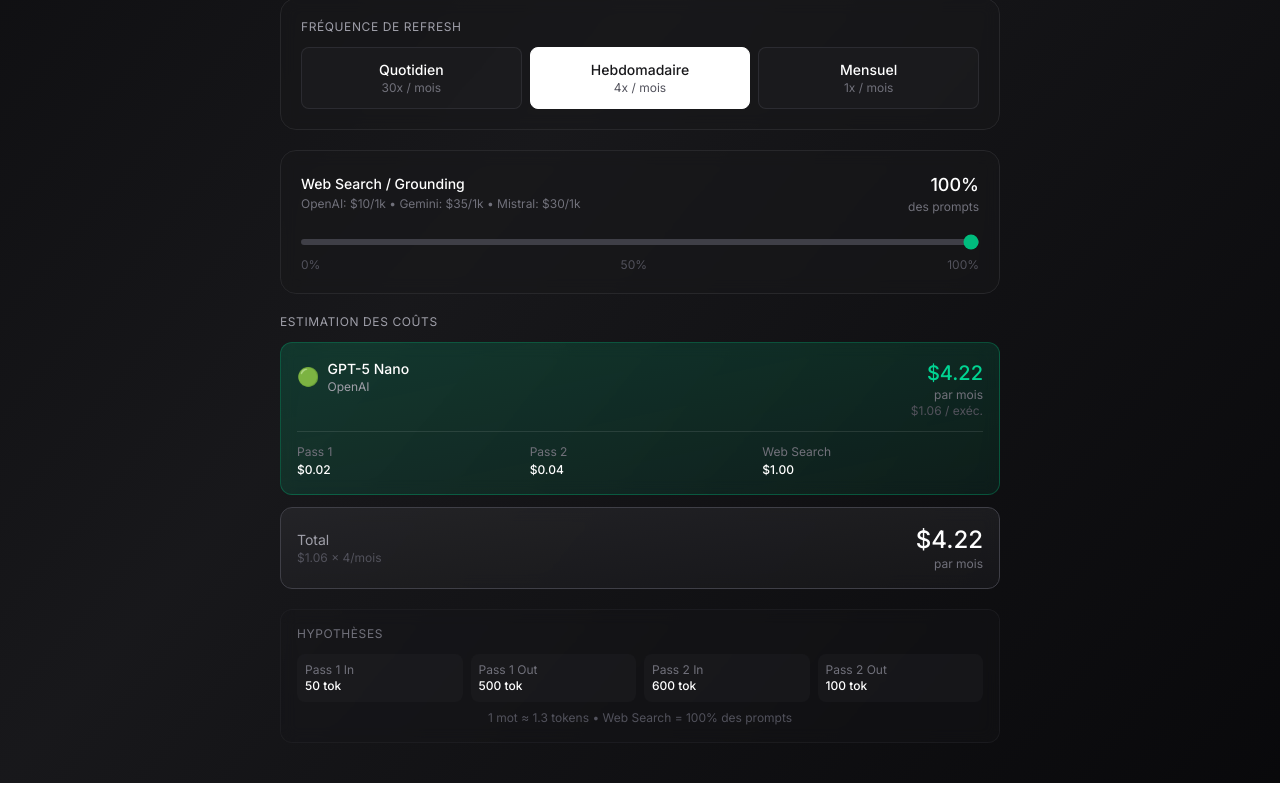
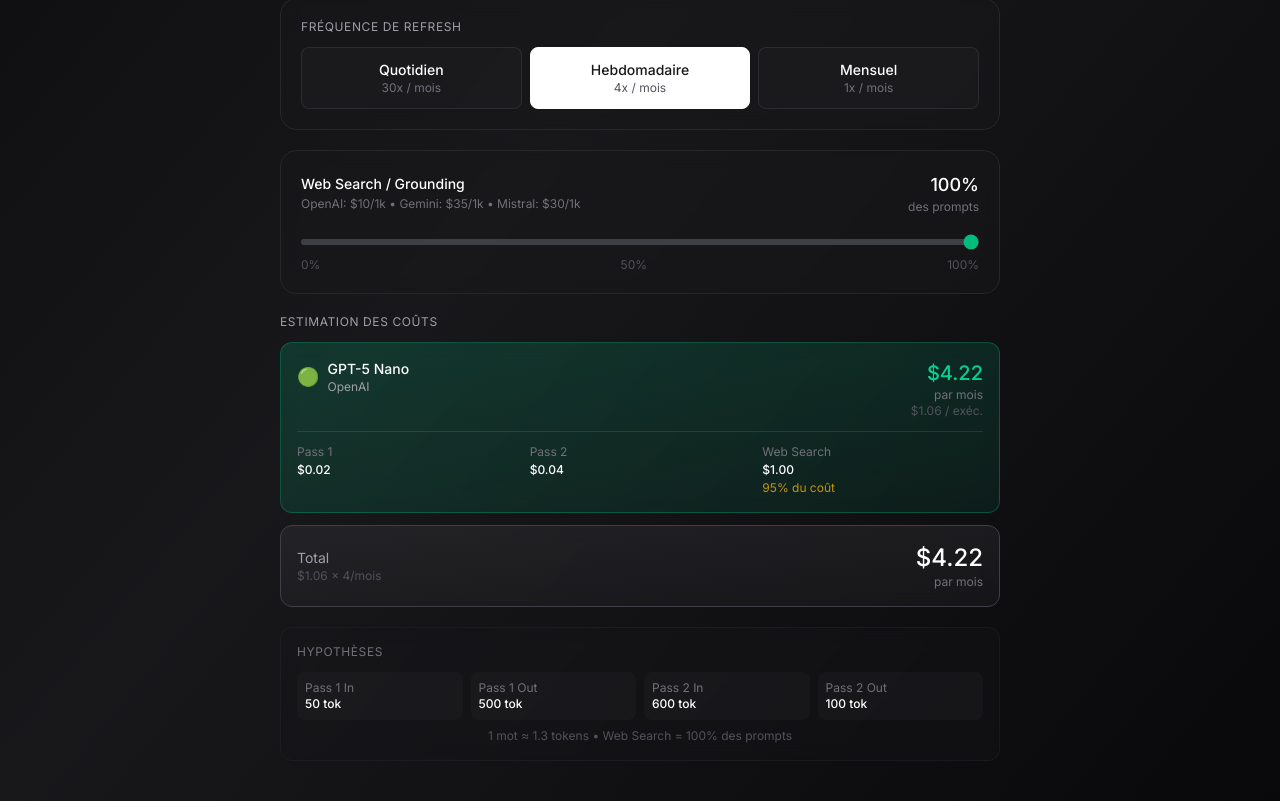
Before and after one commit to Spark-Data-Team/geo-cost-estimator, a React (Vite) app: page / in a window 1280 px wide. Shown: the part 739-1540 px from the top of the page. Built offline with nearby package versions, Linux system fonts and the light colour scheme.

Commit message:
Add web search cost percentage indicator

```diff
--- a/src/App.tsx
+++ b/src/App.tsx
@@ -435,6 +435,11 @@
                       <div className="text-white font-medium">
                         {webSearchPercent > 0 ? formatCurrency(webSearchTotal) : '—'}
                       </div>
+                      {webSearchPercent > 0 && totalPerRun > 0 && (
+                        <div className="text-yellow-500/80 text-xs mt-0.5">
+                          {Math.round((webSearchTotal / totalPerRun) * 100)}% du coût
+                        </div>
+                      )}
                     </div>
                   </div>
                 </div>
```
